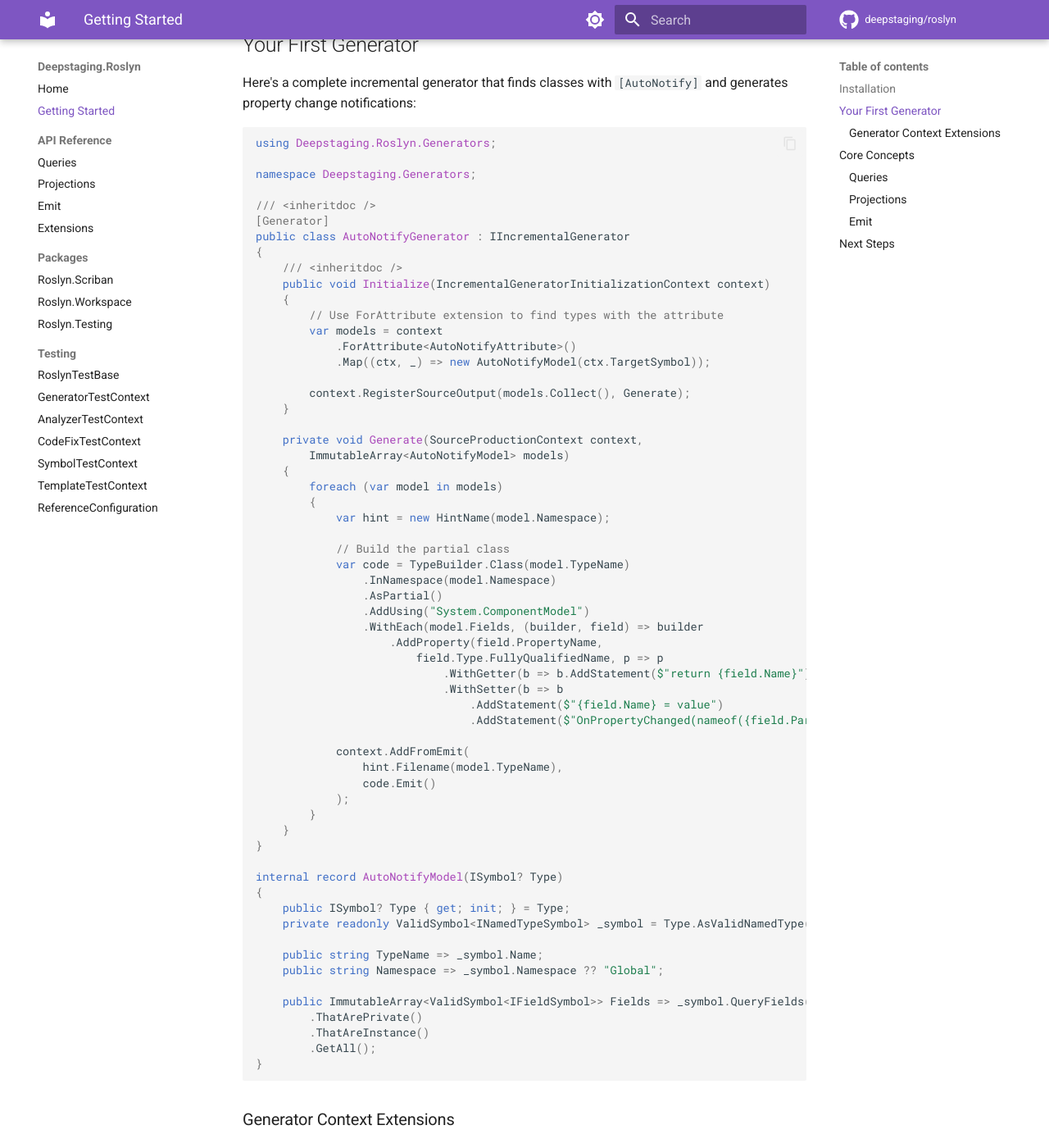
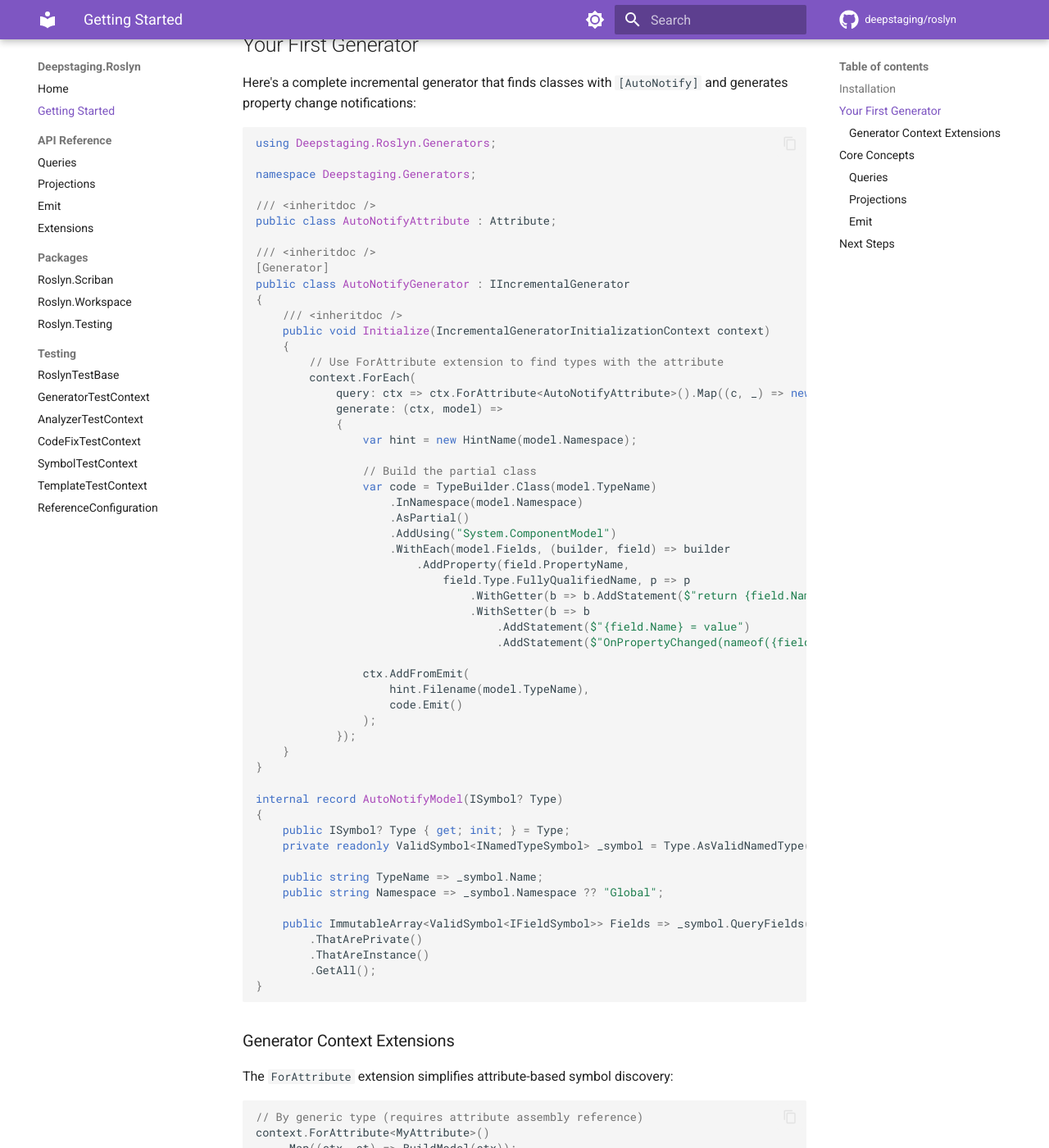
Before and after one commit to deepstaging/roslyn, an MkDocs documentation site: the page built from docs/getting-started.md, in a window 1280 px wide and 1400 px high, scrolled down 536 px. Shown: the whole window at 82% size. Built offline with MkDocs 1.6.1 and Material for MkDocs 9.7.7, drawn with Linux system fonts in a browser that asks for light colours; comment, search, counter and statistics services are not loaded.

```diff
--- a/docs/getting-started.md
+++ b/docs/getting-started.md
@@ -29,6 +29,9 @@ using Deepstaging.Roslyn.Generators;
 namespace Deepstaging.Generators;
 
 /// <inheritdoc />
+public class AutoNotifyAttribute : Attribute;
+
+/// <inheritdoc />
 [Generator]
 public class AutoNotifyGenerator : IIncrementalGenerator
 {
@@ -36,38 +39,30 @@ public class AutoNotifyGenerator : IIncrementalGenerator
     public void Initialize(IncrementalGeneratorInitializationContext context)
     {
         // Use ForAttribute extension to find types with the attribute
-        var models = context
-            .ForAttribute<AutoNotifyAttribute>()
-            .Map((ctx, _) => new AutoNotifyModel(ctx.TargetSymbol));
+        context.ForEach(
+            query: ctx => ctx.ForAttribute<AutoNotifyAttribute>().Map((c, _) => new AutoNotifyModel(c.TargetSymbol)),
+            generate: (ctx, model) =>
+            {
+                var hint = new HintName(model.Namespace);
 
-        context.RegisterSourceOutput(models.Collect(), Generate);
-    }
+                // Build the partial class
+                var code = TypeBuilder.Class(model.TypeName)
+                    .InNamespace(model.Namespace)
+                    .AsPartial()
+                    .AddUsing("System.ComponentModel")
+                    .WithEach(model.Fields, (builder, field) => builder
+                        .AddProperty(field.PropertyName,
+                            field.Type.FullyQualifiedName, p => p
+                                .WithGetter(b => b.AddStatement($"return {field.Name}"))
+                                .WithSetter(b => b
+                                    .AddStatement($"{field.Name} = value")
+                                    .AddStatement($"OnPropertyChanged(nameof({field.ParameterName}))"))));
 
-    private void Generate(SourceProductionContext context,
-        ImmutableArray<AutoNotifyModel> models)
-    {
-        foreach (var model in models)
-        {
-            var hint = new HintName(model.Namespace);
-
-            // Build the partial class
-            var code = TypeBuilder.Class(model.TypeName)
-                .InNamespace(model.Namespace)
-                .AsPartial()
-                .AddUsing("System.ComponentModel")
-                .WithEach(model.Fields, (builder, field) => builder
-                    .AddProperty(field.PropertyName,
-                        field.Type.FullyQualifiedName, p => p
-                            .WithGetter(b => b.AddStatement($"return {field.Name}"))
-                            .WithSetter(b => b
-                                .AddStatement($"{field.Name} = value")
-                                .AddStatement($"OnPropertyChanged(nameof({field.ParameterName}))"))));
-
-            context.AddFromEmit(
-                hint.Filename(model.TypeName),
-                code.Emit()
-            );
-        }
+                ctx.AddFromEmit(
+                    hint.Filename(model.TypeName),
+                    code.Emit()
+                );
+            });
     }
 }
 
```
Also changed, not shown: 1 other file.
